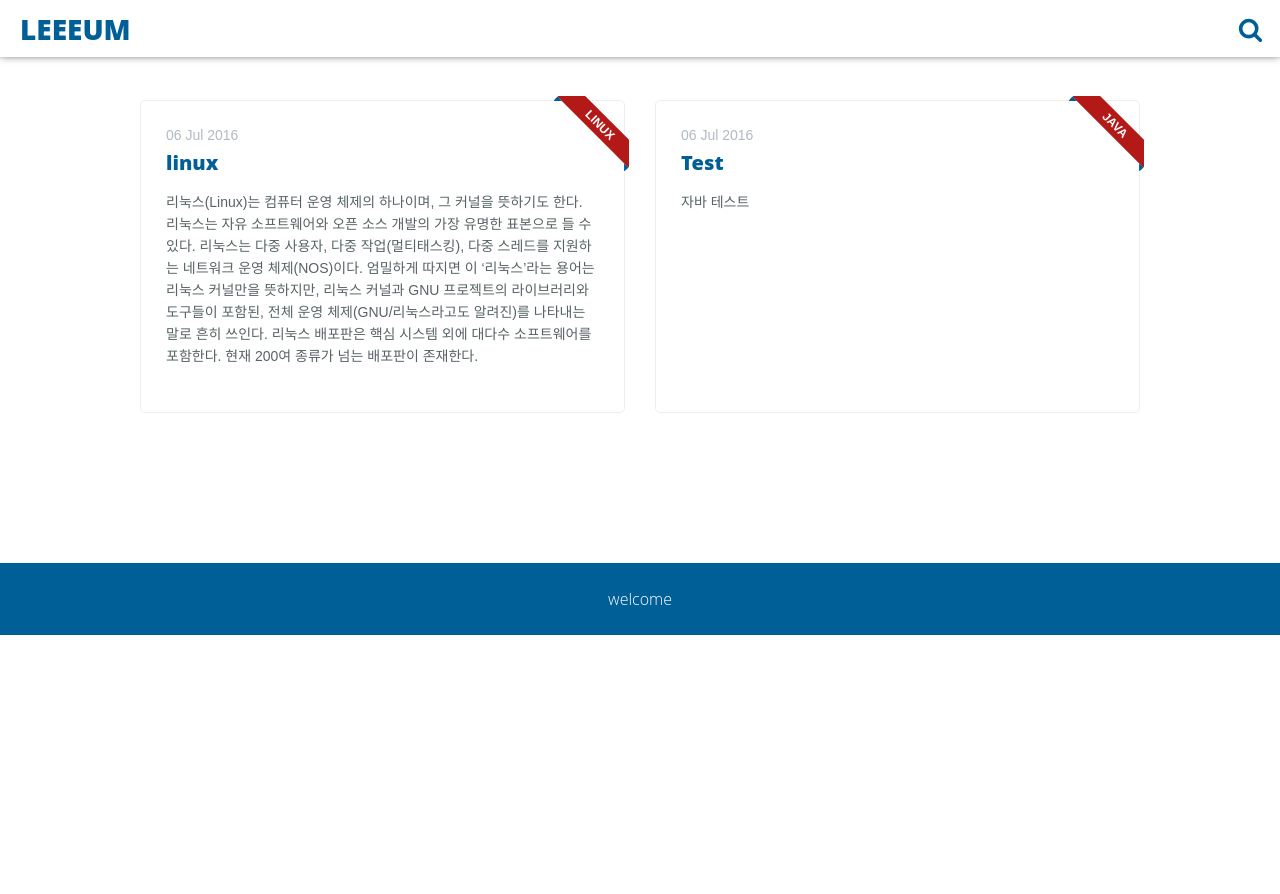
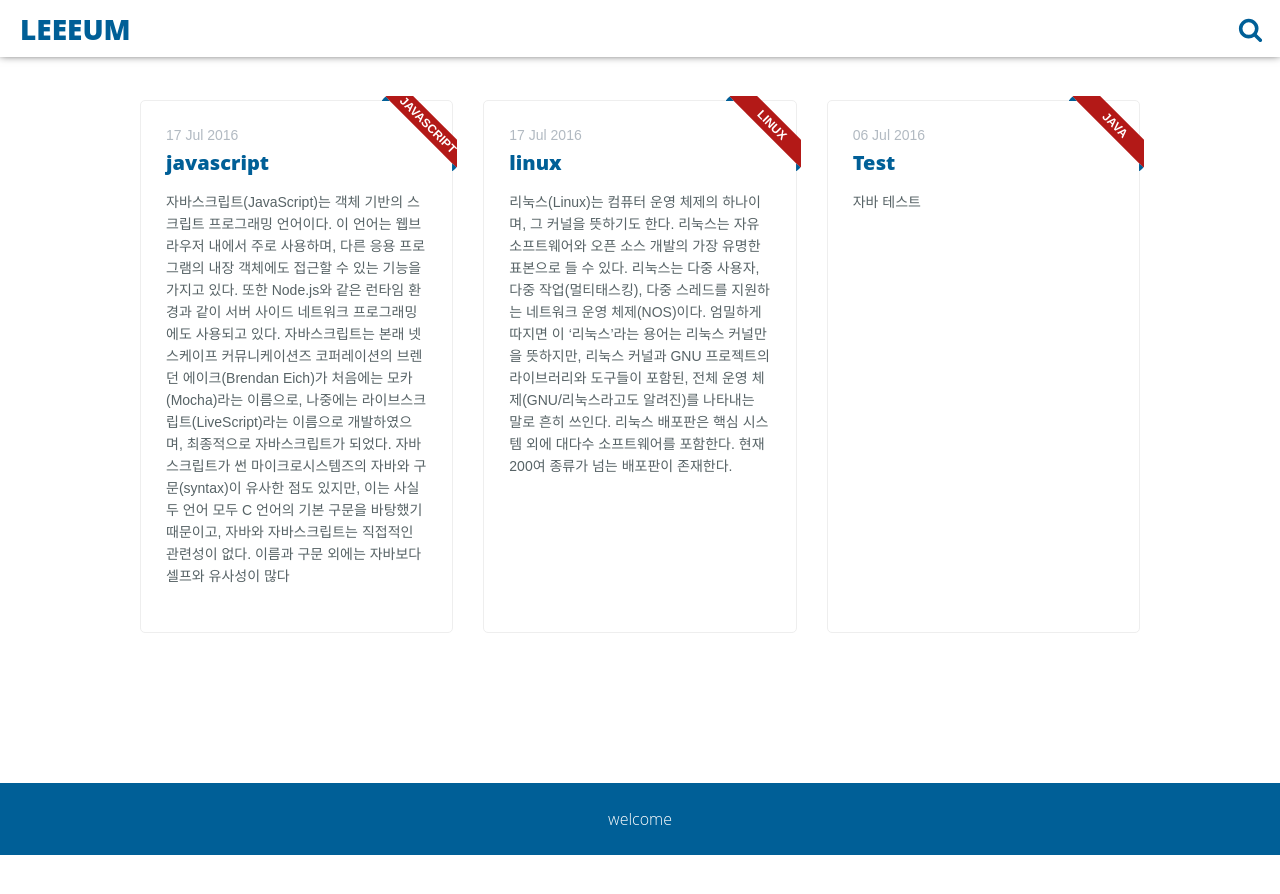
Before and after one commit to lky88/lky88.github.io, a Jekyll site: the page built from index.html, in a window 1280 px wide. Shown: the top 894 px of the page. Built offline with Jekyll 4.4.1, drawn with Linux system fonts in a browser that asks for light colours.

Commit message:
update javascript

```diff
--- /dev/null
+++ b/_posts/2017-07-16-javascript-second-to-hmd.md
@@ -0,0 +1,45 @@
+---
+layout: post
+title: "javascript"
+date: 2016-07-17 07:00:00
+image: '/assets/img/'
+description: 'javascript'
+main-class: 'javascript'
+color: '#B31917'
+tags:
+-
+categories:
+introduction: "자바스크립트(JavaScript)는 객체 기반의 스크립트 프로그래밍 언어이다. 이 언어는 웹브라우저 내에서 주로 사용하며, 다른 응용 프로그램의 내장 객체에도 접근할 수 있는 기능을 가지고 있다. 또한 Node.js와 같은 런타임 환경과 같이 서버 사이드 네트워크 프로그래밍에도 사용되고 있다. 자바스크립트는 본래 넷스케이프 커뮤니케이션즈 코퍼레이션의 브렌던 에이크(Brendan Eich)가 처음에는 모카(Mocha)라는 이름으로, 나중에는 라이브스크립트(LiveScript)라는 이름으로 개발하였으며, 최종적으로 자바스크립트가 되었다. 자바스크립트가 썬 마이크로시스템즈의 자바와 구문(syntax)이 유사한 점도 있지만, 이는 사실 두 언어 모두 C 언어의 기본 구문을 바탕했기 때문이고, 자바와 자바스크립트는 직접적인 관련성이 없다. 이름과 구문 외에는 자바보다 셀프와 유사성이 많다"
+---
+
+초를 시간:분:초로 변경해주는 function
+[javascript test page](http://www.w3schools.com/js/tryit.asp?filename=tryjs_inaccurate2).
+
+{% highlight html %}
+
+<!DOCTYPE html>
+<html>
+<body>
+
+<p>초를 시 분 초로 변경</p>
+
+<button onclick="test('1237')">Try it</button>
+
+<p id="demo"></p>
+
+<script>
+function test(seconds) {
+
+var hour = parseInt(seconds/3600);
+var min = parseInt((seconds%3600)/60);
+var sec = seconds%60;
+
+document.getElementById("demo").innerHTML = hour+":"+min+":" + sec
+
+}
+</script>
+
+</body>
+</html>
+
+{% endhighlight %}
--- a/_posts/2017-07-16-linux-command-cp.md
+++ b/_posts/2017-07-16-linux-command-cp.md
@@ -1,7 +1,7 @@
 ---
 layout: post
 title: "linux"
-date: 2016-07-06 06:00:00
+date: 2016-07-17 06:00:00
 image: '/assets/img/'
 description: 'linux 명령어'
 main-class: 'linux'
```
